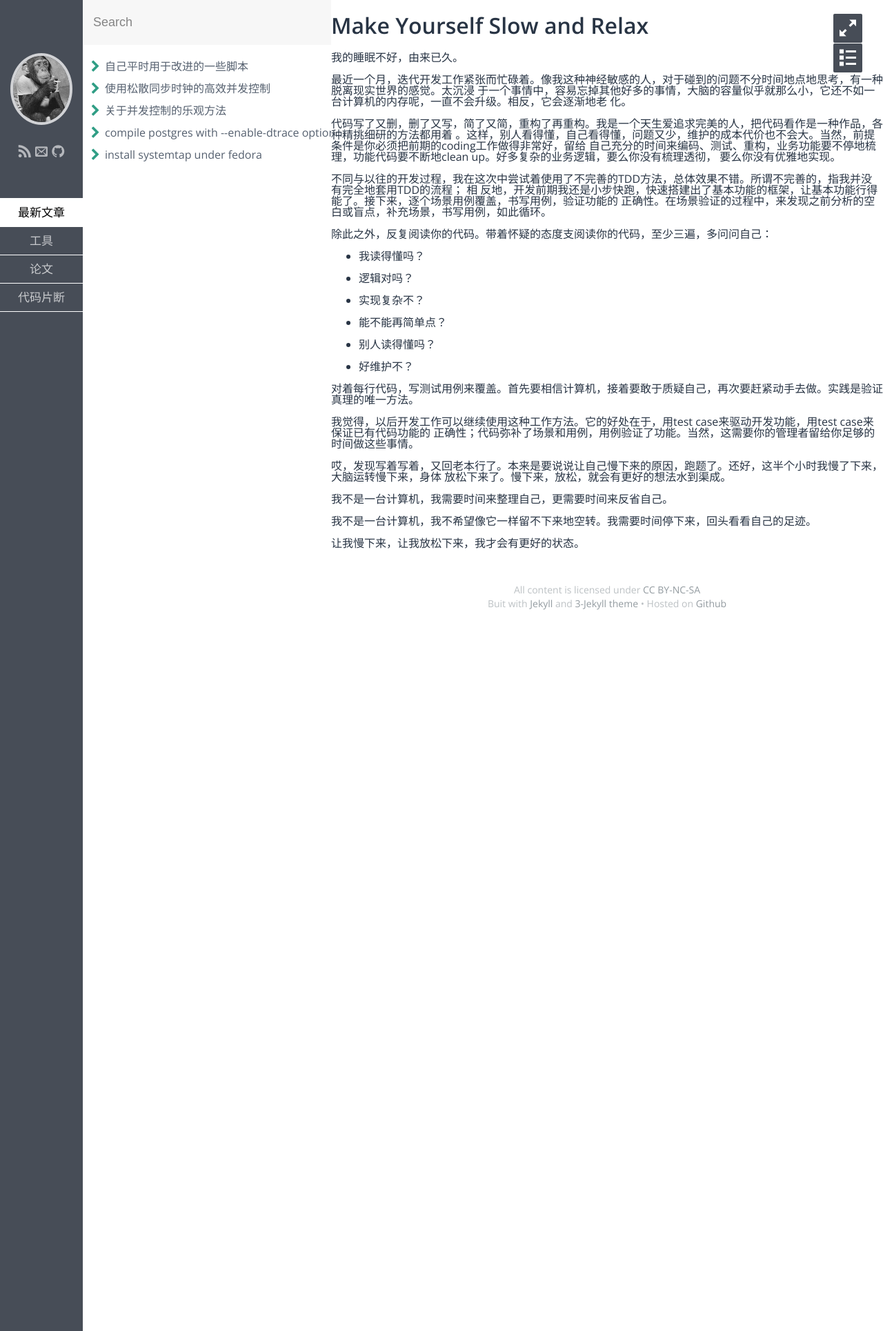
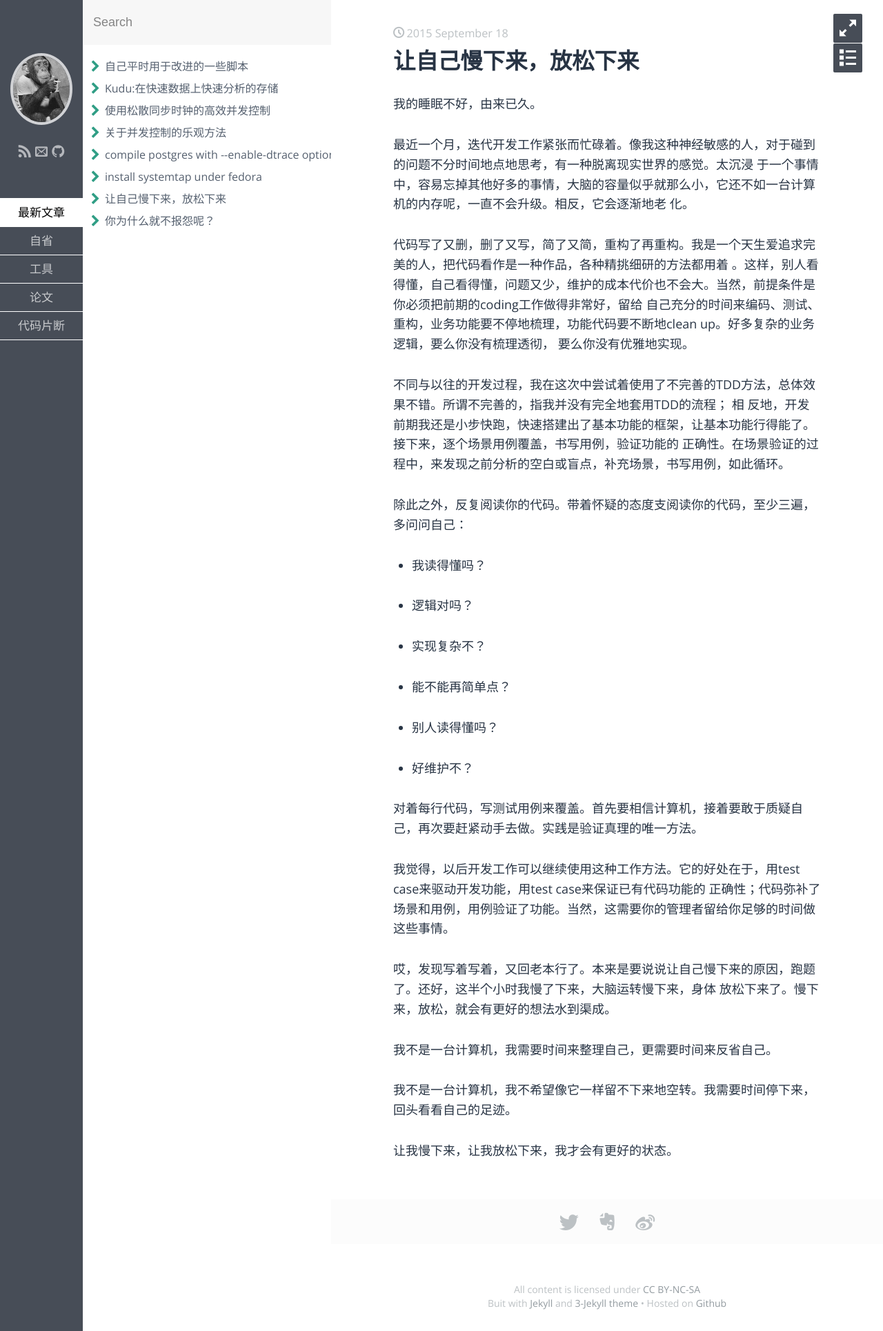
Before and after one commit to feelkill/feelkill.github.io, a Jekyll site: the page built from _posts/self_think/2015-09-18-make-yourself-slow-and-relax.md, in a window 1280 px wide. Shown: the whole page at 69% size. Built offline with Jekyll 4.4.1, drawn with Linux system fonts in a browser that asks for light colours; some web fonts are replaced; our own code applies the rules of GitHub Pages for plain Markdown files.

Commit message:
add self thinking

```diff
--- /dev/null
+++ b/_posts/page_we_love/2017-05-16-Kudu-storage-for-fast-analytics-on-fast-data.md
@@ -0,0 +1,9 @@
+---
+layout: post
+title: "Kudu:在快速数据上快速分析的存储"
+date: 2017-05-10
+category: 论文
+keywords: Kudu, 数据, 存储, 分析
+---
+
+论文题目： [Kudu:storage for fast analytics on fast data](kudu.apache.org/kudu.pdf)
--- a/pieces_of_work/Make yourself slow and relax.md
+++ b/_posts/self_think/2015-09-18-make-yourself-slow-and-relax.md
@@ -1,4 +1,10 @@
-# Make Yourself Slow and Relax
+---
+layout: post
+title: "让自己慢下来，放松下来"
+date: 2015-09-18
+category: 自省
+keywords: 实践, 验证, 垂构, code clean
+---
 
 我的睡眠不好，由来已久。
 
--- a/pieces_of_work/Why Don't You Complain.md
+++ b/_posts/self_think/2015-10-26-why-dont-you-complain.md
@@ -1,4 +1,10 @@
-# Why Don't You Complain
+---
+layout: post
+title: "你为什么就不报怨呢？"
+date: 2015-04-30
+category: 自省
+keywords: 报怨, 自动化, 极客,
+---
 
 程序员，你为什么不抱怨呢？ 我就不明白了。
 
```
Also changed, not shown: 2 other files.
